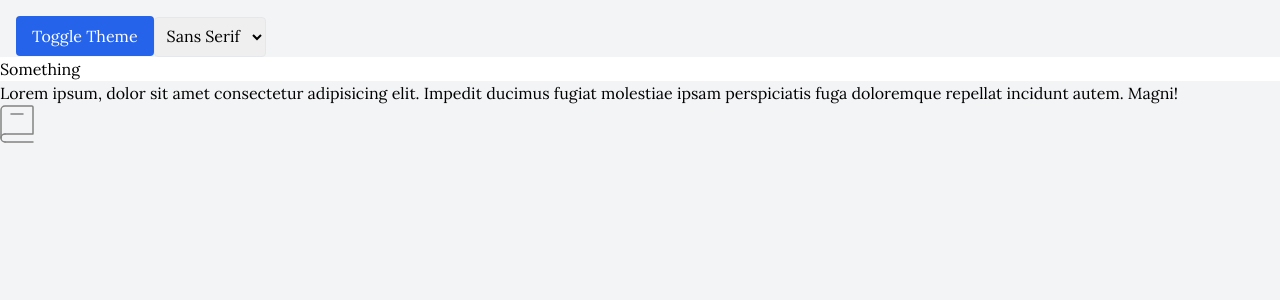
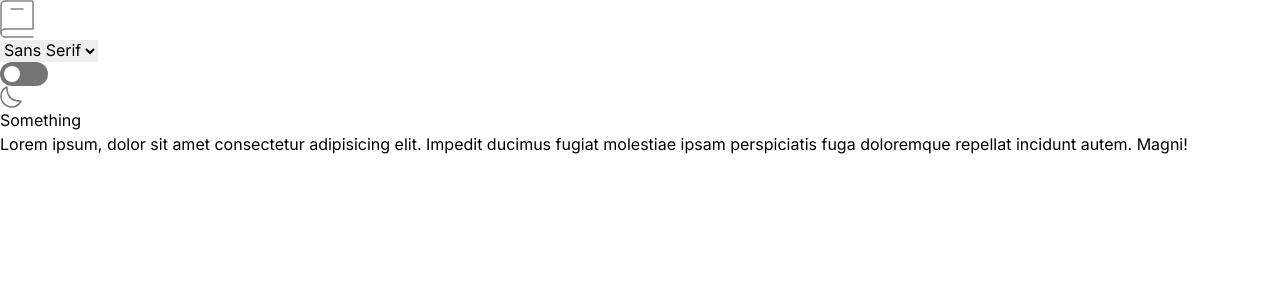
Before and after one commit to Mehcanic/dictionary-app, a React (Vite) app: page / in a window 1280 px wide. Shown: the top 300 px of the page. Built offline with nearby package versions, Linux system fonts and the light colour scheme.

Commit message:
working on header and icons

```diff
--- a/src/App.tsx
+++ b/src/App.tsx
@@ -2,18 +2,17 @@ import { useState } from "react"
 
 import Header from "./components/Header"
 
-import Logo from "./components/Logo"
+
 import { useTheme } from "./components/useTheme"
 
 function App() {
   const { theme } = useTheme()
-  const [selectedFont, setSelectedFont] = useState('sans-serif')
+  const [selectedFont, setSelectedFont] = useState('font-sansSerif')
 
   return (
     <div className={`h-screen ${theme === 'dark' ? 'dark' : ''} ${selectedFont}`}>
-      <div className="h-full bg-gray-100 dark:bg-gray-800">
+      <div className="h-full bg-primary-light dark:bg-gray-800">
         <Header selectedFont={selectedFont} onFontChange={setSelectedFont} />
-        <Logo />
 
       </div>
     </div>
--- a/src/components/FontSelector.tsx
+++ b/src/components/FontSelector.tsx
@@ -18,7 +18,7 @@ const fonts = [
     <select
       value={selectedFont}
       onChange={(e) => onFontChange(e.target.value)}
-      className="border p-2 rounded"
+      className=""
     >
       {fonts.map((font) => (
         <option key={font.name} value={font.className}>
--- a/src/components/Header.tsx
+++ b/src/components/Header.tsx
@@ -1,6 +1,7 @@
 
-import { useTheme } from './useTheme';
+import Logo from './Logo';
 import FontSelector from './FontSelector'
+import ThemeSwitcher from './ThemeSwitcher';
 
 interface HeaderProps {
   onFontChange: (font: string) => void;
@@ -9,20 +10,17 @@ interface HeaderProps {
 
 
 const Header: React.FC<HeaderProps> = ({ selectedFont, onFontChange }) => {
-  const { toggleTheme } = useTheme()
 
   return (
     <header>
-      <button
-      className="px-4 py-2 mt-4 ml-4 bg-blue-600 text-white rounded"
-      onClick={toggleTheme}
-      >
-      Toggle Theme
-      </button>
+      <Logo />
       <FontSelector
         selectedFont={selectedFont}
         onFontChange={onFontChange}
         />
+      <ThemeSwitcher />
+
+
 
       <h1 className="bg-background-light dark:bg-background-dark dark:text-fontPrimary-dark">Something</h1>
       <p>Lorem ipsum, dolor sit amet consectetur adipisicing elit. Impedit ducimus fugiat molestiae ipsam perspiciatis fuga doloremque repellat incidunt autem. Magni!</p>
--- a/src/components/Logo.tsx
+++ b/src/components/Logo.tsx
@@ -1,4 +1,3 @@
-import React from 'react'
 
 import LogoSvg from '../assets/logo.svg'
 
--- /dev/null
+++ b/src/components/MoonIcon.tsx
@@ -0,0 +1,29 @@
+// assets/MoonIcon.tsx
+import React from 'react';
+
+type MoonIconProps = React.SVGProps<SVGSVGElement> & {
+  stroke?: string;
+};
+
+const MoonIcon: React.FC<MoonIconProps> = ({ stroke, ...props}) => {
+  return (
+    <svg
+      xmlns="http://www.w3.org/2000/svg"
+      width="22"
+      height="22"
+      viewBox="0 0 22 22"
+      {...props}
+      >
+      <path
+        fill='none'
+        stroke={stroke || 'currentColor'}
+        stroke-linecap="round"
+        stroke-linejoin="round"
+        stroke-width="1.5"
+        d="M1 10.449a10.544 10.544 0 0 0 19.993 4.686C11.544 15.135 6.858 10.448 6.858 1A10.545 10.545 0 0 0 1 10.449Z"
+      />
+    </svg>
+  );
+};
+
+export default MoonIcon;
--- /dev/null
+++ b/src/components/ThemeSwitcher.tsx
@@ -0,0 +1,29 @@
+import React from 'react'
+import { useTheme } from '../components/useTheme'
+
+import MoonIcon from './MoonIcon'
+
+
+const  ThemeSwitcher: React.FC= () => {
+  const { toggleTheme } = useTheme()
+
+  return (
+    <>
+      <div className="relative">
+        <input
+          id="theme-switcher"
+          type="checkbox"
+          className="hidden"
+          onChange={toggleTheme}
+        />
+        <label htmlFor="theme-switcher" className="cursor-pointer">
+          <div className="w-12 h-6 rounded-full bg-fontSecondary-light dark:bg-fontAccent-dark"></div>
+          <div className="absolute top-1 left-1 w-4 h-4 rounded-full bg-fontPrimary-dark dark:bg-fontPrimary-dark transition-all duration-300 ease-in-out transform translate-x-0 dark:translate-x-6"></div>
+        </label>
+        <MoonIcon className='fill-current text-fontSecondary-light dark:text-fontAccent-dark' />
+      </div>
+    </>
+  )
+}
+
+export default ThemeSwitcher
--- a/tailwind.config.js
+++ b/tailwind.config.js
@@ -61,6 +61,7 @@ module.exports = {
         normal: 400,
         bold: 700,
       },
+      fill: (theme) => theme('textColor'),
     },
   plugins: [],
   }
```
